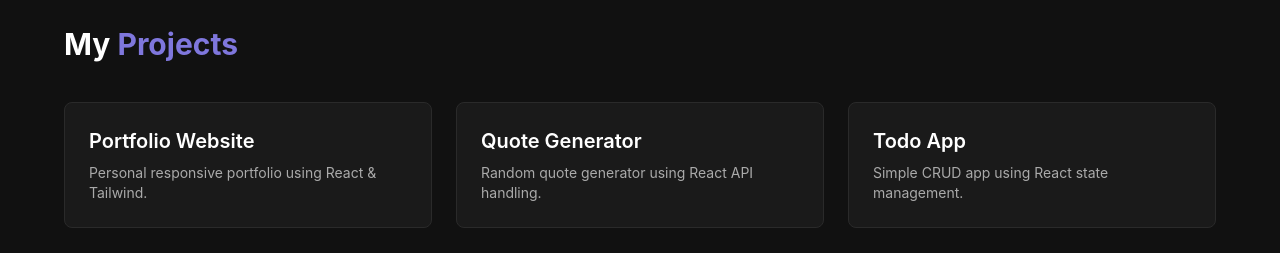
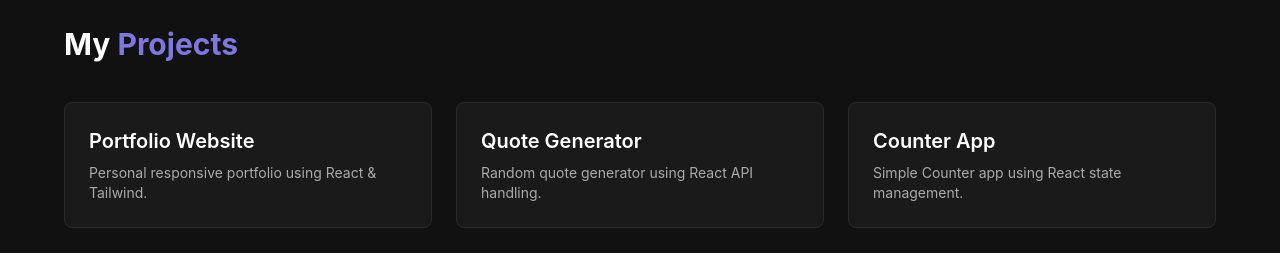
Before and after one commit to mojahed786/mojahedulislam, a React (Vite) app: page / in a window 1280 px wide. Shown: the part 2080-2333 px from the top of the page. Built offline with nearby package versions, Linux system fonts and the light colour scheme.

Commit message:
project-add

```diff
--- a/src/components/Projects.jsx
+++ b/src/components/Projects.jsx
@@ -11,8 +11,8 @@ const Projects = () => {
       desc: "Random quote generator using React API handling.",
     },
     {
-      title: "Todo App",
-      desc: "Simple CRUD app using React state management.",
+      title: "Counter App",
+      desc: "Simple Counter app using React state management.",
     },
   ];
 
```
